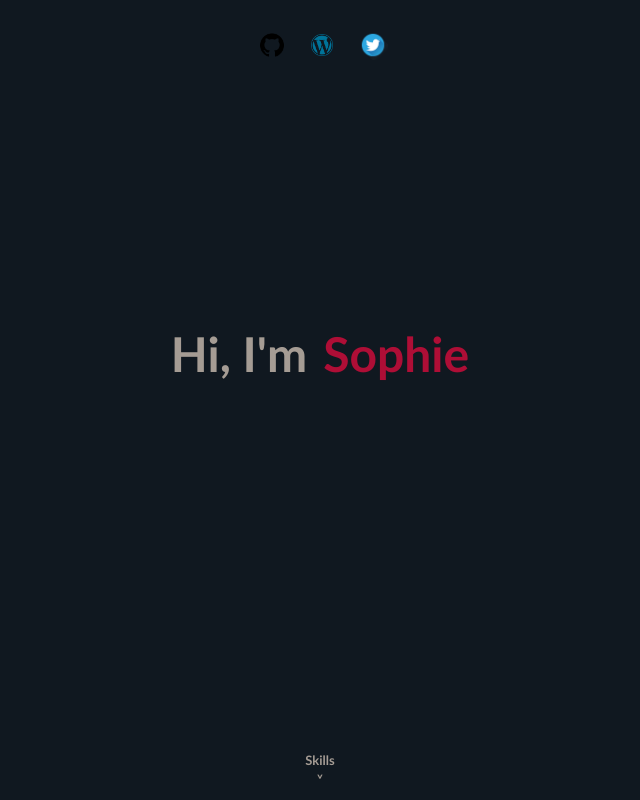
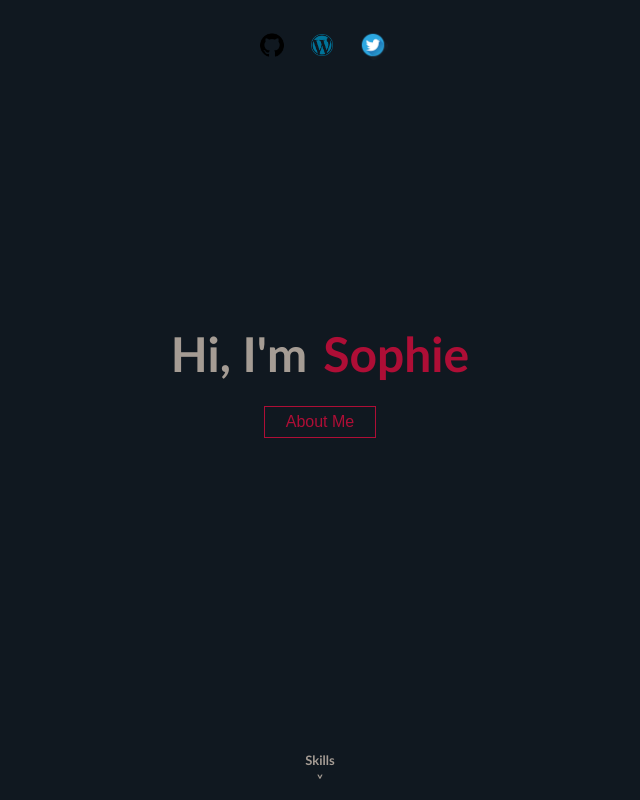
Before and after one commit to Soph32/react-gh-pages, a React (Create React App) app: page / in a window 1280 px wide. Shown: the whole page, without its empty margins (320-960 px from the left). Built offline with nearby package versions, Linux system fonts and the light colour scheme.

Commit message:
added about me and additional animations

```diff
--- a/src/App.css
+++ b/src/App.css
@@ -1,6 +1,19 @@
 body {
   font-family: Trebuchet MS, Verdana, Geneva, sans-serif;
   overflow: hidden;
+}
+
+button {
+  background-color: #101820FF;
+  border: 1px solid #AE0E36FF;
+  color: #AE0E36FF;
+  font-size: 1rem;
+  height: 2rem;
+  width: 7rem;
+}
+
+button:hover {
+  cursor: pointer;
 }
 
 h1 {
@@ -76,6 +89,13 @@ section:nth-of-type(4) {
   margin-bottom: 2rem;
 }
 
+.button {
+  display: flex;
+  justify-content: center;
+  align-items: center;
+  margin-top: -1rem;
+}
+
 .exp-years {
   margin-top: -1rem;
   position: relative;
@@ -86,6 +106,16 @@ section:nth-of-type(4) {
   justify-content: center;
   align-items: center;
   margin-top: 13rem;
+}
+
+.hide-button {
+  opacity: 0;
+  transition: opacity 0.5s ease-out;
+}
+
+.title-container {
+  animation: 1s ease-out 0.7s 1 slideUp;
+  animation-fill-mode: forwards;
 }
 
 .hi {
@@ -123,6 +153,22 @@ section:nth-of-type(4) {
   margin-left: 5rem;
   text-align: center;
   color: #A59C94FF;
+}
+
+.about-me {
+  align-items: center;
+  color: #A59C94FF;
+  display: flexbox;
+  font-size: large;
+  justify-content: center;
+  opacity: 0;
+  text-align: center;
+  animation: 1s ease-in 1.5s 1 fadeIn;
+  animation-fill-mode: forwards;
+}
+
+#important-text {
+  color: #AE0E36FF;
 }
 
 #skills {
@@ -189,6 +235,22 @@ Animations
   }
   100% {
     transform: translateX(0);
+  }
+}
+
+@keyframes slideUp {
+  100% {
+    margin-top: -10rem;
+    margin-bottom: 4rem;
+  }
+}
+
+@keyframes fadeIn {
+  0% {
+    opacity: 0;
+  }
+  100% {
+    opacity: 1;
   }
 }
 
--- a/src/App.js
+++ b/src/App.js
@@ -1,7 +1,6 @@
-import React, {useRef, useEffect} from 'react';
+import React, { useState } from 'react';
 import Scroll from './scroll';
 import Links from './links';
-import Chart from 'react-apexcharts';
 import {AndroidStudio, Appium, Apple, Css, Elixir, Git, Github, Html, Java, Js, Perl, Phoenix, Postgres, Python, ReactLogo, Redux, Ruby, Selenium, Tfs, Typescript, Windows, Xcode} from './images';
 import './App.css';
 import ReactApexChart from 'react-apexcharts';
@@ -12,22 +11,42 @@ function Homepage() {
       <MainText />
       <Skills />
       <Experience />
-      <Education />
+      {/* <Qualifications /> */}
     </div>
   );
 }
 
 function MainText() {
+  const [show, setShow] = useState(false);
+
   return (
     <section>
       <Links />
-      <div  className="main-text">
-        <h1 className="hi">Hi, I'm</h1>
-        <h1 className="name">Sophie</h1>
+      <div className={show ? "title-container" : null}>
+        <div  className="main-text">
+          <h1 className="hi">Hi, I'm</h1>
+          <h1 className="name">Sophie</h1>
+        </div>
       </div>
+      <div className="button"><button className={show ? "hide-button" : null} onClick={() => setShow(true)}>About Me</button></div>
+      <AboutMe show={show}/>
       <Scroll toSection="Skills"/>
     </section>
   )
+}
+
+function AboutMe(props) {
+  if (props.show) {
+    return (
+        <div className="about-me">
+          I love creating things and am passionate about building software that makes a difference.
+          <br/><br/>I have over <span id="important-text">6 years of professional experience</span> in the tech world with all kinds of languages and environments and now I'm ready to focus on <span id="important-text">front-end development</span>.
+          <br/><br/>Please see links above to my <span id="important-text">GitHub</span> and <span id="important-text">blog</span> and please feel free to reach out on <span id="important-text">Twitter</span>!
+        </div>
+    );
+  } else {
+    return null;
+  }
 }
 
 function Skills() {
@@ -251,12 +270,12 @@ function Experience() {
   )
 }
 
-function Education() {
-  return (
-    <section>
-      <h1 className="section-title" id="education">Education</h1>
-    </section>
-  )
-}
+// function Qualifications() {
+//   return (
+//     <section>
+//       <h1 className="section-title" id="education">Education</h1>
+//     </section>
+//   )
+// }
 
 export default Homepage;
```
